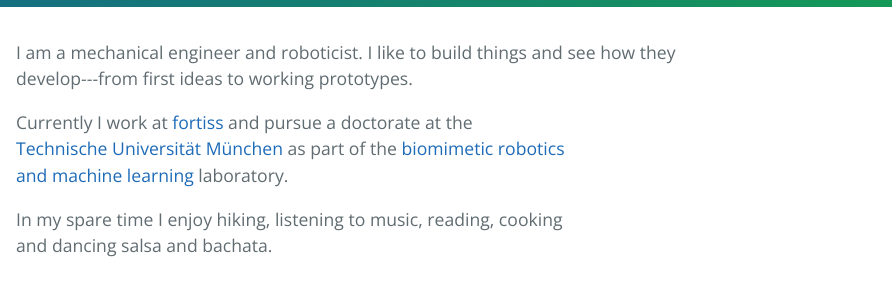
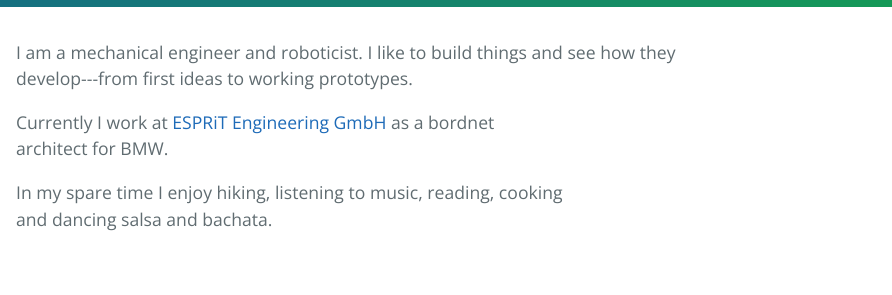
Before and after one commit to lude-ma/lude-ma.github.io, a plain HTML site: page index.html in a window 1280 px wide. Shown: the part 233-528 px from the top of the page, 388-1280 px from the left. Drawn offline with nearby package versions, Linux system fonts and the light colour scheme.

Commit message:
Update index.html
Update job description

```diff
--- a/index.html
+++ b/index.html
@@ -22,7 +22,7 @@
           I like to build things and see how they develop---from first ideas to working prototypes.
         </p>
         <p>
-          Currently I work at <a href="http://www.fortiss.org">fortiss</a> and pursue a doctorate at the <a href="https://www.tum.de">Technische Universität München</a> as part of the <a href="https://brml.org/brml/">biomimetic robotics and machine learning</a> laboratory.
+          Currently I work at <a href="https://www.esprit-engineering.de">ESPRiT Engineering GmbH</a> as a bordnet architect for BMW.
         </p>
 
         <p>
```
